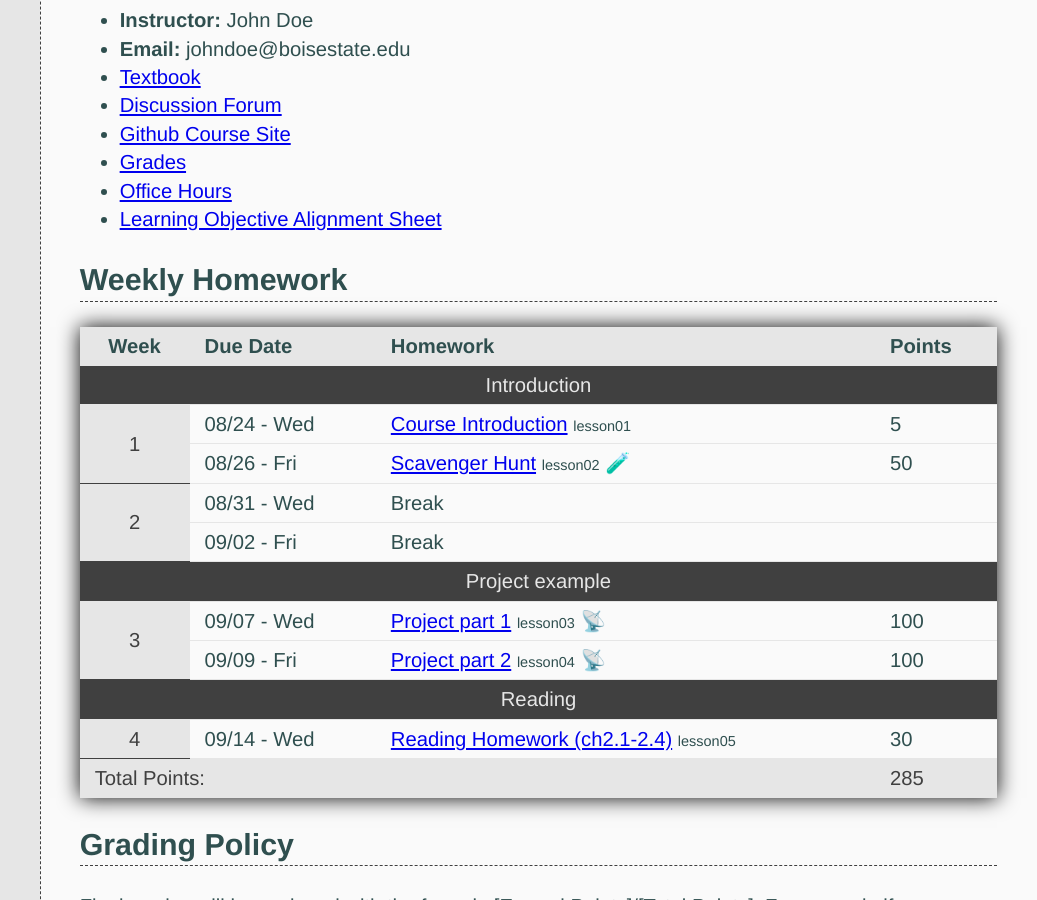
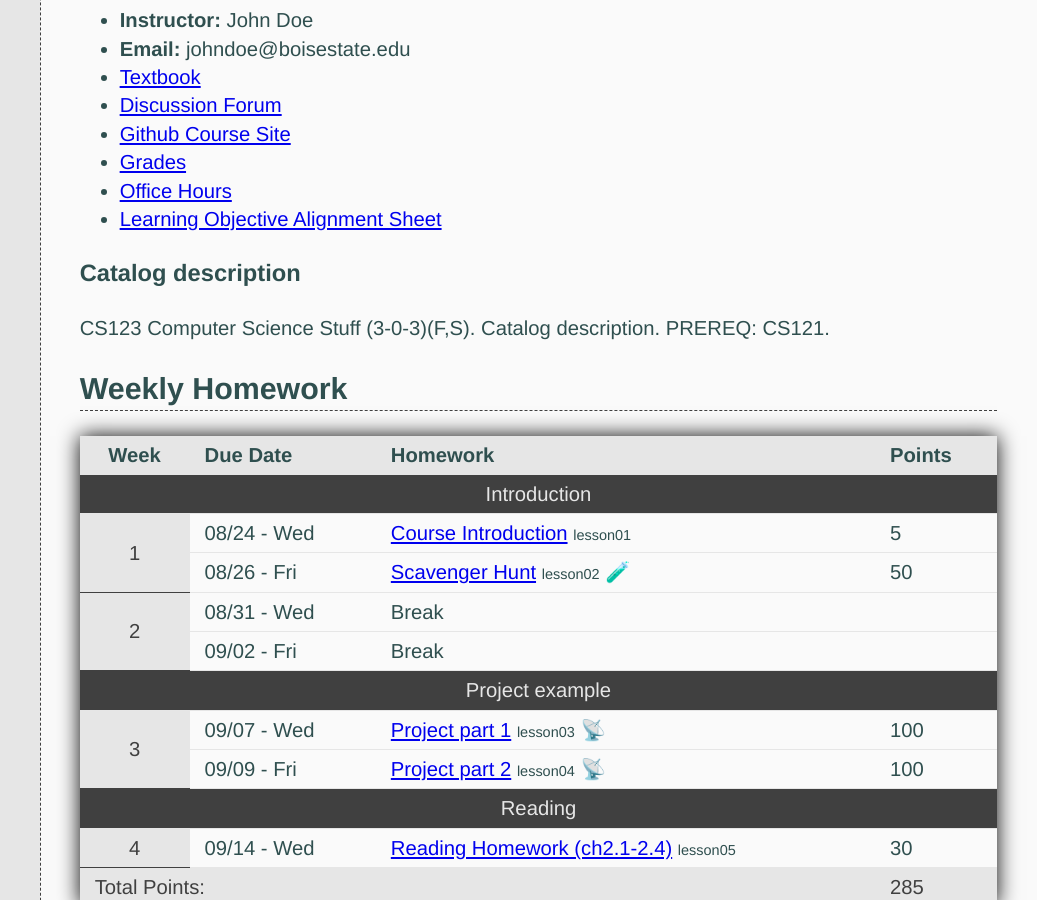
Before and after one commit to shanep/class-theme, a Jekyll site: the page built from index.html, in a window 1280 px wide and 900 px high, scrolled down 1177 px. Shown: the whole window, without its empty margins (243-1280 px from the left). Built offline with Jekyll 4.4.1, drawn with Linux system fonts in a browser that asks for light colours.

Commit message:
added cataloge desc

```diff
--- a/_layouts/home.html
+++ b/_layouts/home.html
@@ -18,6 +18,8 @@ layout: default
         {{tableFile.welcome-message}}
     </p>
 
+
+
     <h2 id="logistics">Logistics</h2>
 
     <ul>
@@ -32,6 +34,10 @@ layout: default
       <li><a href="{{tableFile.office-hours}}">Office Hours</a></li>
       <li><a href="{{tableFile.learning-objectives}}">Learning Objective Alignment Sheet</a></li>
     </ul>
+
+    <h3 id="catalog-description">Catalog description</h3>
+
+    {{tableFile.catalog}}
 
     {% assign one_day = 1 | times: 24 | times: 60 | times: 60 %}
     {% assign two_days = 2 | times: 24 | times: 60 | times: 60 %}
```
